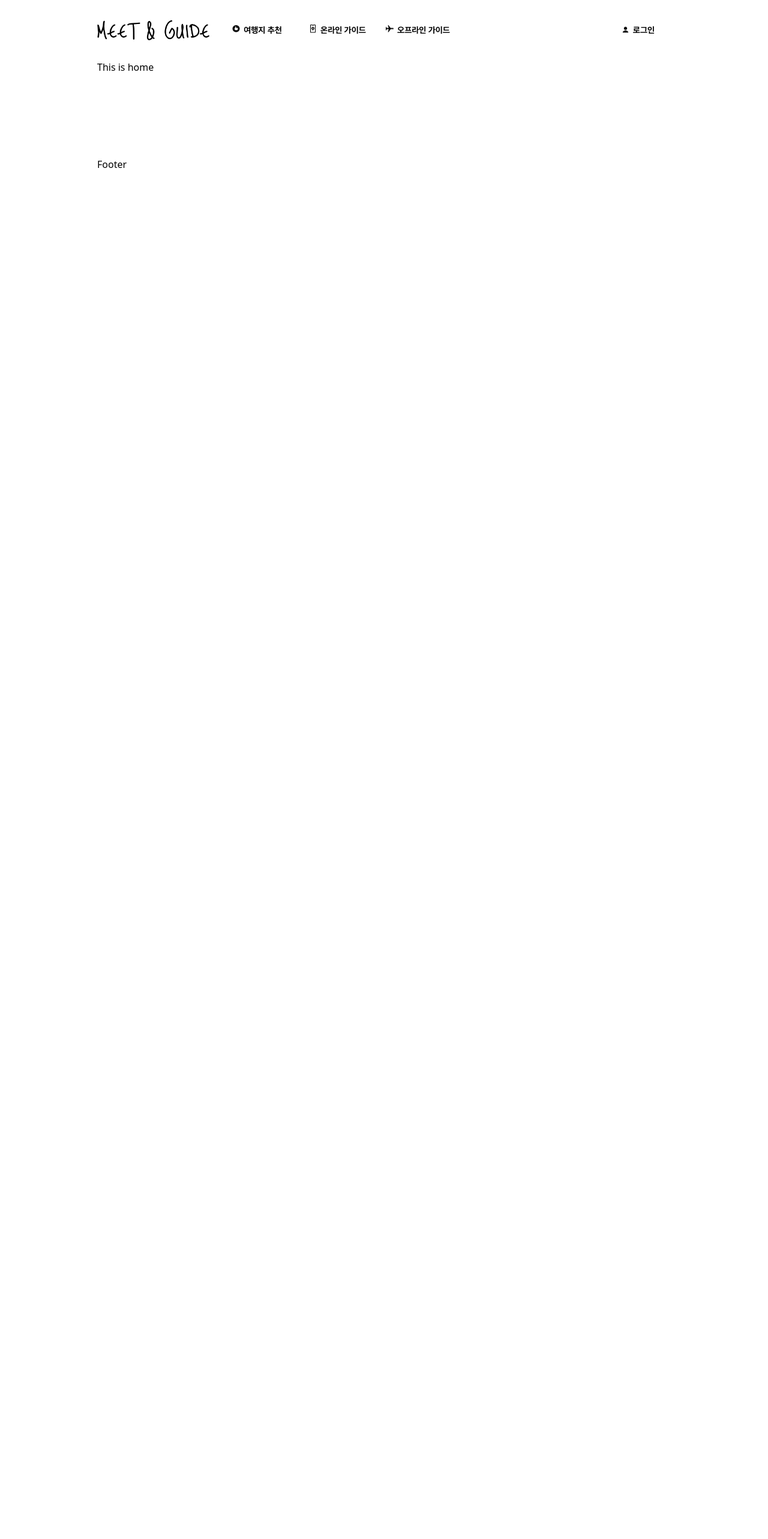
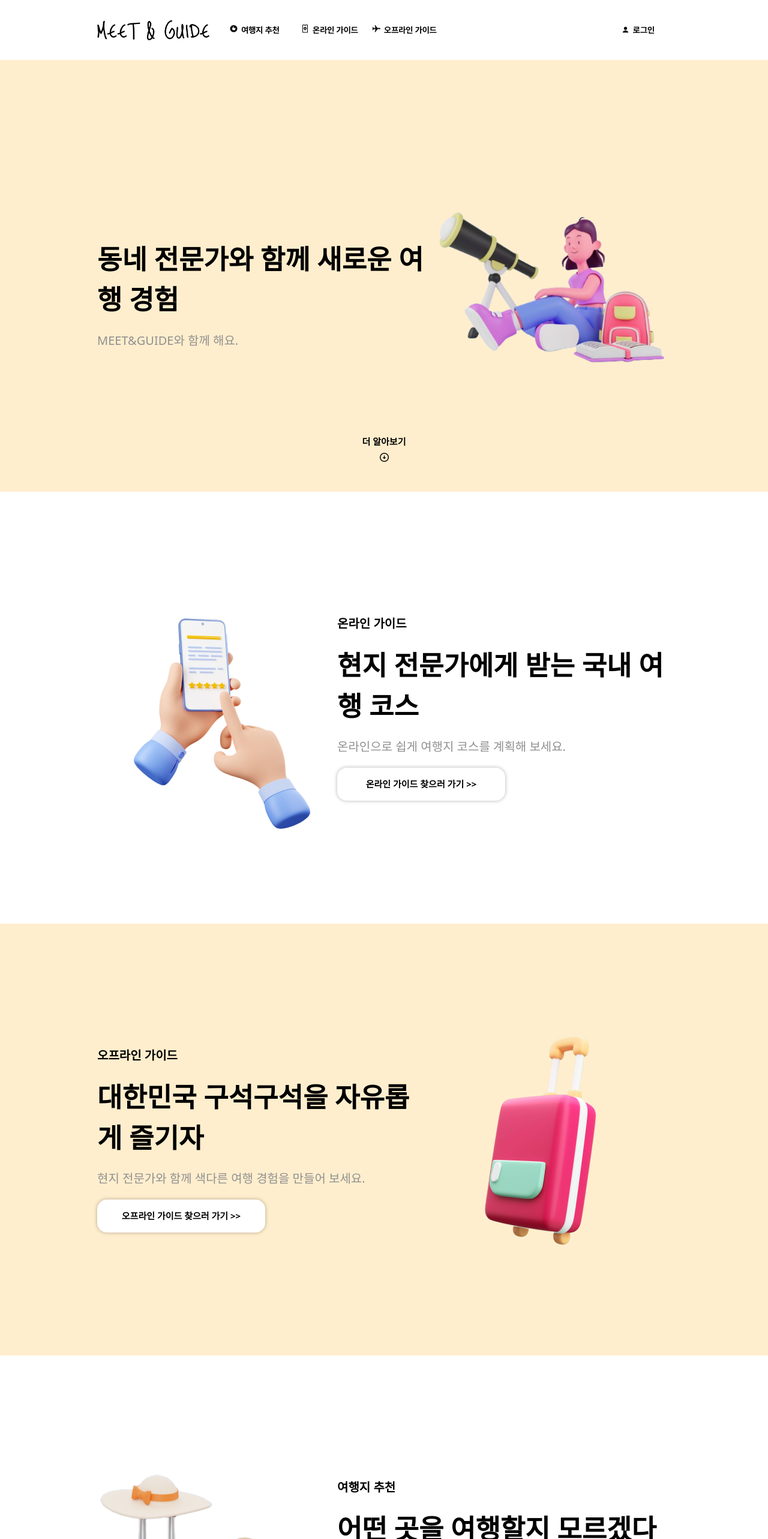
Before and after one commit to lha0/meetandguide-frontend, a React (Create React App) app: page / in a window 1280 px wide. Shown: the top 2566 px of the page at 60% size. Before the commit the page ends 800 px from the top, so only its background shows below. Built offline with nearby package versions, Linux system fonts and the light colour scheme.

Commit message:
Feat: Main 퍼블리싱
- 섹션별 이미지 및 버튼 추가 (아직 활성화 X)
- 긴 글자 break-all 옵션 적용 안됨

```diff
--- a/src/components/Layout/Footer.jsx
+++ b/src/components/Layout/Footer.jsx
@@ -1,7 +1,9 @@
+import Logo from '../../assets/image/logo.png';
+
 export default function Footer() {
     return (
-        <section className="h-[250px] mx-[162px] my-[25px] content-center">
-            <h1> Footer </h1>
+        <section className="h-[250px] max-w-full my-[25px] bg-[#595959]">
+            <img src={Logo} className='w-[187px] mx-[162px] py-[26px]' alt="Logo" />
         </section>
     )
 }
--- a/src/components/Layout/Header.jsx
+++ b/src/components/Layout/Header.jsx
@@ -8,12 +8,12 @@ import HeaderButton from "../HeaderButton";
 
 export default function Header() {
     return (
-        <section className="h-[100px] mx-[162px] flex justify-between items-center font-pre ">
-            <div className="flex items-center gap-[24px]">
+        <section className="h-[100px] max-w-full mx-[162px] flex justify-between items-center font-pre">
+            <div className="flex items-center gap-[20px]">
                 <Link to={"/"} className="w-[187px]">
                     <img src={Logo} alt="Meet & Guide"/>
                 </Link>
-                <div className="flex gap-[24px] font-bold text-[14px]">
+                <div className="flex gap-[15px] font-bold text-[14px]">
                     <HeaderButton url="/recommend" content="여행지 추천" imgUrl={iconRecommend} alt="toRecommend"/>
                     <HeaderButton url="/onlineGuide" content="온라인 가이드" imgUrl={iconOnlineGuide} alt="toOnlineGuide"/>
                     <HeaderButton url="/offlineGuide" content="오프라인 가이드" imgUrl={iconOfflineGuide} alt="toOfflineGuide"/>
--- a/src/components/Layout/Layout.jsx
+++ b/src/components/Layout/Layout.jsx
@@ -8,5 +8,5 @@ export default function Layout(props) {
       {props.children}
       <Footer />
     </>
-    )
+  );
 }
--- /dev/null
+++ b/src/components/MainSection.jsx
@@ -0,0 +1,81 @@
+import Arrow from "../assets/image/icon_arrow.png";
+
+export default function MainSection({
+  title,
+  mainText,
+  subText,
+  img,
+  buttonText,
+  bgColor,
+  idx,
+}) {
+  const containerStyle = {
+    backgroundColor: bgColor,
+  };
+
+  if (idx == 0) {
+    return (
+      <div
+        style={containerStyle}
+        className={`h-[720px] px-[162px] py-[180px] flex flex-col items-center]`}
+      >
+        <div className={`flex justify-around items-center]`}>
+          <div className="flex flex-col justify-center gap-[20px]">
+            <div className="font-bold text-[20px]"> {title} </div>
+            <div className="max-w-[570px] font-bold text-[45px] break-all">
+              {" "}
+              {mainText}
+            </div>
+            <div className="text-[20px] text-gray"> {subText}</div>
+          </div>
+          <img src={img} className={`w-[400px] h-[400px]`} alt={`img ${idx}`} />
+        </div>
+
+        <button className="py-[45px] flex flex-col items-center gap-[7px] font-bold text-[15px]">
+          <div> {buttonText} </div>
+          <img src={Arrow} className="w-[15px]" alt="move to detail" />
+        </button>
+      </div>
+    );
+  } else if (idx % 2 != 0) {
+    return (
+      <div
+        style={containerStyle}
+        className={`h-[720px] px-[162px] py-[180px] flex justify-around items-center]`}
+      >
+        <img src={img} className={`w-[400px] h-[400px]`} alt={`img ${idx}`} />
+        <div className="flex flex-col justify-center gap-[20px]">
+          <div className="font-bold text-[20px]"> {title} </div>
+          <div className="max-w-[570px] font-bold text-[45px] break-all">
+            {" "}
+            {mainText}
+          </div>
+          <div className="text-[20px] text-gray"> {subText}</div>
+          <button className="max-w-[280px] rounded-2xl shadow-button py-4 font-bold text-[15px]">
+            {buttonText} {">>"}
+          </button>
+        </div>
+      </div>
+    );
+  } else {
+    return (
+      <div
+        style={containerStyle}
+        className={`h-[720px] px-[162px] py-[180px] flex justify-around items-center`}
+      >
+        <div className="flex flex-col justify-center gap-[20px]">
+          <div className="font-bold text-[20px]"> {title} </div>
+          <div className="max-w-[570px] font-bold text-[45px] break-all">
+            {" "}
+            {mainText}
+          </div>
+          <div className="text-[20px] text-gray"> {subText}</div>
+          <button className="max-w-[280px] rounded-2xl shadow-button py-4 bg-[#ffffff] font-bold text-[15px]">
+            {buttonText} {"  >>"}
+          </button>
+        </div>
+        <img src={img} className={`w-[400px] h-[400px]`} alt={`img ${idx}`} />
+      </div>
+    );
+  }
+}
--- a/src/pages/home/Home.jsx
+++ b/src/pages/home/Home.jsx
@@ -1,7 +1,60 @@
+import MainSection from "../../components/MainSection";
+import mainSectionImg from "../../assets/image/main_section1.png";
+import onlineSectionImg from "../../assets/image/main_section2.png";
+import offlineSectionImg from "../../assets/image/main_section3.png";
+import recommendSectionImg from "../../assets/image/main_section4.png";
+
+let dummyData = [
+  {
+    title: "",
+    mainText: "동네 전문가와 함께 새로운 여행 경험",
+    subText: "MEET&GUIDE와 함께 해요.",
+    img: mainSectionImg,
+    button: "더 알아보기",
+    bgColor: "#FFEECD",
+  },
+  {
+    title: "온라인 가이드",
+    mainText: "현지 전문가에게 받는 국내 여행 코스",
+    subText: "온라인으로 쉽게 여행지 코스를 계획해 보세요.",
+    img: onlineSectionImg,
+    button: "온라인 가이드 찾으러 가기",
+    bgColor: "#FFFFFF",
+  },
+  {
+    title: "오프라인 가이드",
+    mainText: "대한민국 구석구석을 자유롭게 즐기자",
+    subText: "현지 전문가와 함께 색다른 여행 경험을 만들어 보세요.",
+    img: offlineSectionImg,
+    button: "오프라인 가이드 찾으러 가기",
+    bgColor: "#FFEECD",
+  },
+  {
+    title: "여행지 추천",
+    mainText: "어떤 곳을 여행할지 모르겠다면?",
+    subText: "원하는 여행지의 먹거리, 놀거리 등을 알아보세요.",
+    img: recommendSectionImg,
+    button: "여행지 추천 받으러 가기",
+    bgColor: "#FFFFFF",
+  },
+];
+
 export default function Home() {
-    return (
-        <section className="mx-[162px] content-center">
-        <h1> This is home </h1>
-        </section>
-    )
+  return (
+    <section className="max-w-full items-center bg-transparent">
+      {dummyData.map((item, index) => {
+        return (
+          <MainSection
+            title={item.title}
+            mainText={item.mainText}
+            subText={item.subText}
+            img={item.img}
+            buttonText={item.button}
+            bgColor={item.bgColor}
+            idx={index}
+          />
+        );
+      })}
+    </section>
+  );
 }
--- a/src/pages/home/MainSection.jsx
+++ /dev/null
@@ -1,5 +0,0 @@
-export default function MainSection() {
-    return (
-        <></>
-    )
-}
--- a/tailwind.config.js
+++ b/tailwind.config.js
@@ -5,7 +5,14 @@ module.exports = {
     fontFamily: {
       pre: ["Pretendard"],
     },
-    extend: {},
+    extend: {
+      colors: {
+        gray: "#909090",
+      },
+      boxShadow: {
+        button: "0px 0px 6px 0px rgba(0, 0, 0, 0.3)",
+      },
+    },
   },
   plugins: [],
 };
```
Also changed, not shown: src/assets/image/main_section1.png. Lines whose indentation alone changed are shown as unchanged.
